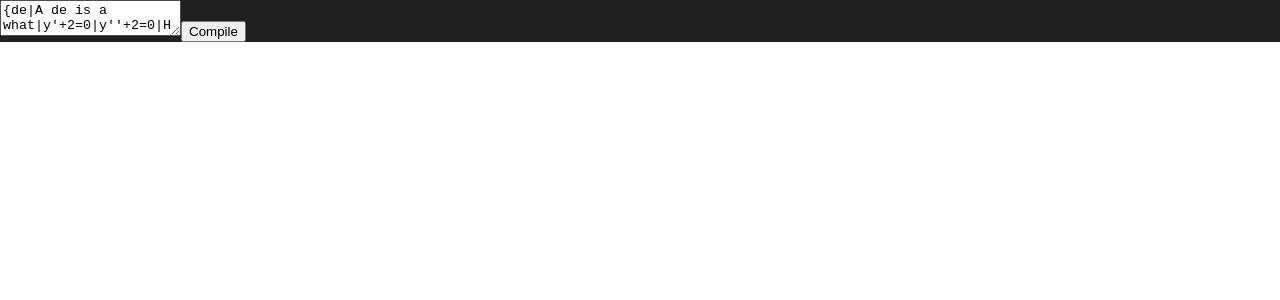
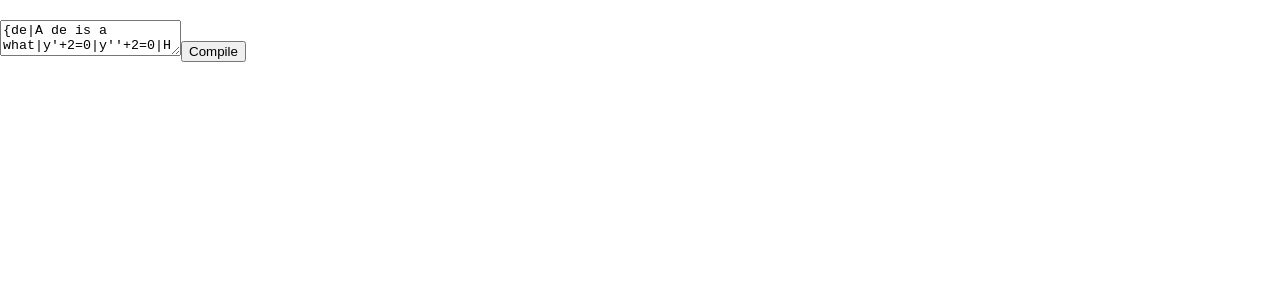
Before and after one commit to kevinmkchin/context, a React (Create React App) app: page / in a window 1280 px wide. Shown: the top 300 px of the page. Built offline with nearby package versions, Linux system fonts and the light colour scheme.

Commit message:
added split screen

```diff
--- a/src/App.css
+++ b/src/App.css
@@ -30,3 +30,26 @@
     transform: rotate(360deg);
   }
 }
+
+
+
+/* Split the screen in half */
+.split {
+  height: 100%;
+  width: 50%; /* change this value to 100% to make the output take up entire screen */
+  position: fixed;
+  z-index: 1;
+  top: 0;
+  overflow-x: hidden;
+  padding-top: 20px;
+}
+
+/* Control the left side */
+.left {
+  left: 0;
+}
+
+/* Control the right side */
+.right {
+  right: 0;
+}
--- a/src/App.js
+++ b/src/App.js
@@ -14,9 +14,13 @@ class App extends Component {
   render() {
     return (
       <div className="App">
-        <textarea id="txtarea">{testString}</textarea>
-        <button onClick={() => this.setState({str: document.getElementById("txtarea").value})}>Compile</button>
-        {parse(this.state.str, definedWords(this.state.str))}
+        <div className="split left">
+          <textarea id="txtarea">{testString}</textarea>
+          <button onClick={() => this.setState({str: document.getElementById("txtarea").value})}>Compile</button>
+        </div>
+        <div className="split right">
+          {parse(this.state.str, definedWords(this.state.str))}
+        </div>
       </div>
     );
   }
--- a/src/Components/Components.css
+++ b/src/Components/Components.css
@@ -20,6 +20,7 @@ div {
     border-radius: 5px;
 }
 
+
 .definition, .example, .body {
     margin: 5px;
 }
@@ -30,6 +31,7 @@ div {
     background-color: aliceblue;
     position: absolute;
     display: none;
+    z-index: 1;
 }
 
 span:hover > .tooltip {
@@ -37,7 +39,6 @@ span:hover > .tooltip {
 }
 
 
-
 .key, .def, .examples {
     color: darkslategrey;
 }
```
